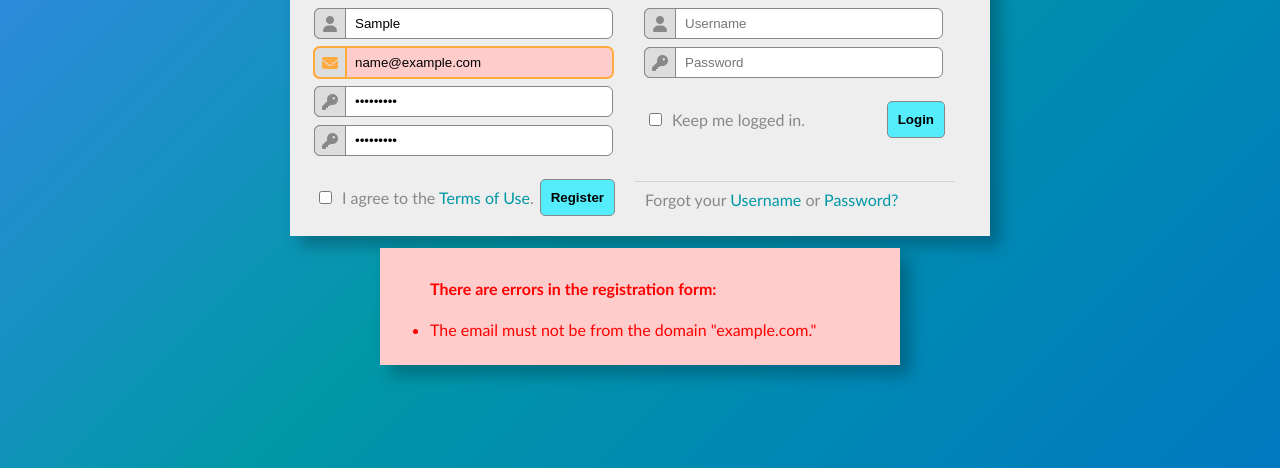
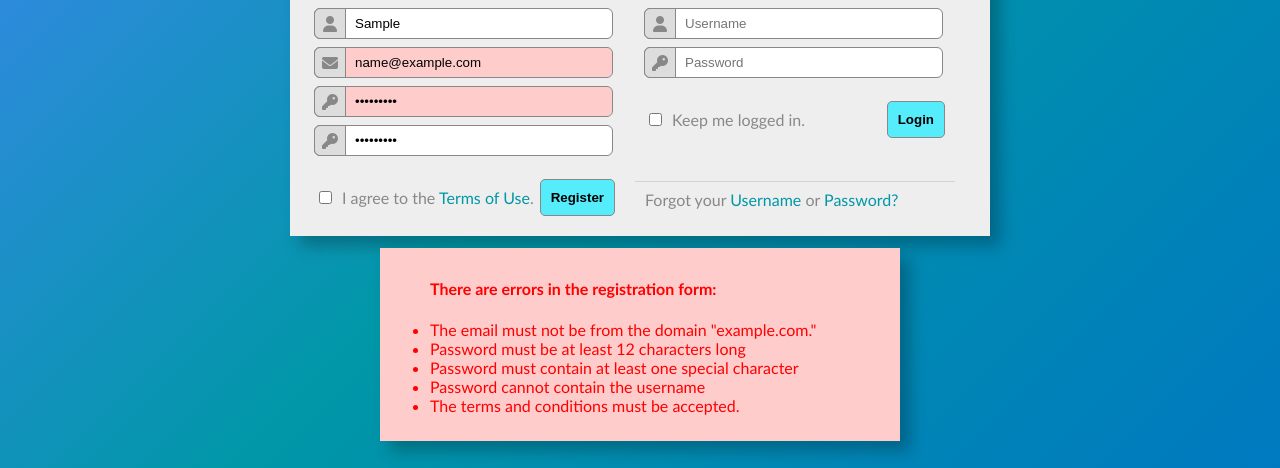
Before and after one commit to IgorPetrovKrsk/LAB-316.4.1-Form-Validation, a plain HTML site: page pages/index.html in a window 1280 px wide. Both pictures are taken after typing "Sample", "name@example.com", "Sample123", "Sample123" into the empty fields and a click on the input "Register". Shown: the part 332-800 px from the top of the page. Drawn offline with Linux system fonts and the light colour scheme.

Commit message:
Passwords validation and tems validation done

```diff
--- a/pages/index.html
+++ b/pages/index.html
@@ -1,15 +1,14 @@
 <!DOCTYPE html>
 <html>
+
 <head>
   <title>Form Validation Practice</title>
   <link rel="stylesheet" href="../styles/styles.css" />
   <!-- Font Awesome for Icons -->
-    <script
-      src="https://kit.fontawesome.com/d8f052c6cf.js"
-      crossorigin="anonymous"
-    ></script>
+  <script src="https://kit.fontawesome.com/d8f052c6cf.js" crossorigin="anonymous"></script>
   <script defer src="../scripts/index.js"></script>
 </head>
+
 <body>
   <!-- Container for entire form. -->
   <div class="form-container">
@@ -20,30 +19,24 @@
 
       <!-- Registration Form -->
       <form id="registration">
-          <input name="username" type="text" placeholder="Username" required minlength=4/> <!--The username cannot be blank. And The username must be at least four characters long.-->
+        <input name="username" type="text" placeholder="Username" required minlength=4 />
+        <!--The username cannot be blank. And The username must be at least four characters long.-->
         <span class="input-icon"><i class="fa-solid fa-user"></i></span><br />
 
         <!-- <input name="email" type="text" placeholder="Email" /> -->
-          <input name="email" type="email" placeholder="Email"/> <!-- change type to email for HTML to validate if it is a email-->
-          <span class="input-icon"><i class="fa-solid fa-envelope"></i></span
-          ><br />
+        <input name="email" type="email" placeholder="Email" required />
+        <!-- change type to email for HTML to validate if it is a email-->
+        <span class="input-icon"><i class="fa-solid fa-envelope"></i></span><br />
 
-          <input name="password" type="password" placeholder="Password" />
+        <input name="password" type="password" placeholder="Password" required minlength="12" />
         <span class="input-icon"><i class="fa-solid fa-key"></i></span><br />
 
-          <input
-            name="passwordCheck"
-            type="password"
-            placeholder="Repeat Password"
-          />
-          <span class="input-icon"><i class="fa-solid fa-key"></i></span
-          ><br /><br />
+        <input name="passwordCheck" type="password" placeholder="Repeat Password" required minlength="12" />
+        <span class="input-icon"><i class="fa-solid fa-key"></i></span><br /><br />
 
         <div class="flex-row">
           <input name="terms" type="checkbox" />
-            <label for="terms"
-              >I agree to the&nbsp;<a href="#">Terms of Use</a>.</label
-            >
+          <label for="terms">I agree to the&nbsp;<a href="#">Terms of Use</a>.</label>
           <input type="submit" value="Register" />
         </div>
       </form>
@@ -60,8 +53,7 @@
         <span class="input-icon"><i class="fa-solid fa-user"></i></span><br />
 
         <input name="password" type="text" placeholder="Password" />
-          <span class="input-icon"><i class="fa-solid fa-key"></i></span
-          ><br /><br />
+        <span class="input-icon"><i class="fa-solid fa-key"></i></span><br /><br />
 
         <div class="flex-row">
           <input name="persist" type="checkbox" />
@@ -82,4 +74,5 @@
     </ul>
   </div>
 </body>
+
 </html>
--- a/scripts/index.js
+++ b/scripts/index.js
@@ -1,33 +1,39 @@
 const userNameRegExp = new RegExp(`^[A-Za-z0-9]+$`); //only letters and numbers
 const emailRegExp = new RegExp(`^[A-Za-z0-9._%+-]+@[A-Za-z0-9.-]+\.[A-Za-z]{2,}$`); //valid email address
-
+const lowerCaseRegExp = new RegExp('[a-z]');
+const upperCaseRegExp = new RegExp('[A-Z]');
+const numberRegExp = new RegExp('[0-9]');
+const specialCharacterRegExp = new RegExp('[^a-zA-Z0-9]');
 
 const registerForm = document.getElementById(`registration`);
 const elError = document.getElementById(`errorDisplay`);
 const elErrorList = document.getElementById('errorList');
 const regUserName = registerForm.querySelector("input[name='username']");
 const regEmail = registerForm.querySelector("input[name='email']");
+const regPassword1 = registerForm.querySelector("input[name='password']");
+const regPassword2 = registerForm.querySelector("input[name='passwordCheck']");
+const regTerms = registerForm.querySelector("input[name='terms']")
 const regSubmit = registerForm.querySelector("input[type='submit']");
 
 //Part 3: Registration Form Validation Requirements
-function removeErrorClass(ev){
+function removeErrorClass(ev) {
     ev.target.classList.remove(`error`);
 }
 
 function validateUserName() {
     let errors = [];
-    if (!userNameRegExp.test(regUserName.value)){
-        errors.push ({element: regUserName , errorMessage: `The username cannot contain any special characters or whitespaces.`});
+    if (!userNameRegExp.test(regUserName.value)) {
+        errors.push({ element: regUserName, errorMessage: `The username cannot contain any special characters or whitespaces.` });
     }
     let containsUniqes = false;
-    for (let i=1; i<regUserName.value.length;i++){
-        if (regUserName.value[0]!= regUserName.value[i]){
+    for (let i = 1; i < regUserName.value.length; i++) {
+        if (regUserName.value[0] != regUserName.value[i]) {
             containsUniqes = true;
             break;
         }
     }
-    if (!containsUniqes){
-        errors.push ({element: regUserName, errorMessage: `The username must contain at least two unique characters.`});
+    if (!containsUniqes) {
+        errors.push({ element: regUserName, errorMessage: `The username must contain at least two unique characters.` });
     }
     return errors;
 }
@@ -36,28 +42,74 @@ function validateUserName() {
 //The email must not be from the domain "example.com."
 function validateEmail() {
     let errors = [];
-    if (regEmail.value.includes(`example.com`)) {
-        errors.push ({element: regEmail , errorMessage: `The email must not be from the domain "example.com."`});
+    if (regEmail.value.toLowerCase().includes(`example.com`)) {
+        errors.push({ element: regEmail, errorMessage: `The email must not be from the domain "example.com."` });
     }
-    if (!emailRegExp.test(regEmail.value)){
-        errors.push ({element: regEmail , errorMessage: `The email must be a valid email address.`});
+    if (!emailRegExp.test(regEmail.value)) {
+        errors.push({ element: regEmail, errorMessage: `The email must be a valid email address.` });
+    }
+    return errors;
+}
+// Passwords must be at least 12 characters long.
+// Passwords must have at least one uppercase and one lowercase letter.
+// Passwords must contain at least one number.
+// Passwords must contain at least one special character.
+// Passwords cannot contain the word "password" (uppercase, lowercase, or mixed).
+// Passwords cannot contain the username.
+// Both passwords must match.
+function validatePasswords() {
+    let errors = [];
+    //will only validate password1 and then just check if passwords are the same
+    if (regPassword1.value.length < 12) {
+        errors.push({ element: regPassword1, errorMessage: `Password must be at least 12 characters long` });
+    }
+    if (!lowerCaseRegExp.test(regPassword1.value)) {
+        errors.push({ element: regPassword1, errorMessage: `Password must have at least one lowercase letter` });
+    }
+    if (!upperCaseRegExp.test(regPassword1.value)) {
+        errors.push({ element: regPassword1, errorMessage: `Password must have at least one upper letter` });
+    }
+    if (!numberRegExp.test(regPassword1.value)) {
+        errors.push({ element: regPassword1, errorMessage: `Password must contain at least one number` });
+    }
+    if (!specialCharacterRegExp.test(regPassword1.value)) {
+        errors.push({ element: regPassword1, errorMessage: `Password must contain at least one special character` });
+    }
+    if (regPassword1.value.toLowerCase().includes('password')) {
+        errors.push({ element: regPassword1, errorMessage: `Password cannot contain the word "password"` });
+    }
+    if (regPassword1.value.toLowerCase().includes(regUserName.value.toLowerCase())) {
+        errors.push({ element: regPassword1, errorMessage: `Password cannot contain the username` });
+    }
+    if (regPassword1.value != regPassword2.value) {
+        errors.push({ element: regPassword2, errorMessage: `Both passwords must match` });
+    }
+    return errors;
+}
+
+function validateTerms(){
+    let errors = [];
+    if (!regTerms.checked) {
+        errors.push({ element: regTerms, errorMessage: `The terms and conditions must be accepted.` });
     }
     return errors;
 }
 
 function validateRegistationSubmittion(ev) {
-    registerForm.querySelectorAll('input').forEach( it => { //grabbing all the input elements from form and removing error class
+    registerForm.querySelectorAll('input').forEach(it => { //grabbing all the input elements from form and removing error class
         it.classList.remove('error');
     })
     elErrorList.innerHTML = ``; //clearing the error list
-
     let errors = [];
     errors = errors.concat(validateUserName());
     errors = errors.concat(validateEmail());
+    errors = errors.concat(validatePasswords());
+    errors = errors.concat(validateTerms());
+
     if (errors.length) {
         elErrorList.innerHTML = `<h4>There are errors in the registration form:<\h4>`; //hardcoding is BAD :-)
         ev.preventDefault();
-        errors.forEach( it => {
+        errors.forEach(it => {
             const elErrorLi = document.createElement(`li`);
             elErrorLi.textContent = it.errorMessage;
             elErrorList.appendChild(elErrorLi);
@@ -74,5 +126,5 @@ function validateRegistationSubmittion(ev) {
 registerForm.addEventListener('submit', validateRegistationSubmittion);
 
 
-regUserName.addEventListener('input',removeErrorClass); //removing error class when starting typoing
-regEmail.addEventListener('input',removeErrorClass);
+regUserName.addEventListener('input', removeErrorClass); //removing error class when starting typoing
+regEmail.addEventListener('input', removeErrorClass);
```
Lines whose indentation alone changed are shown as unchanged.
